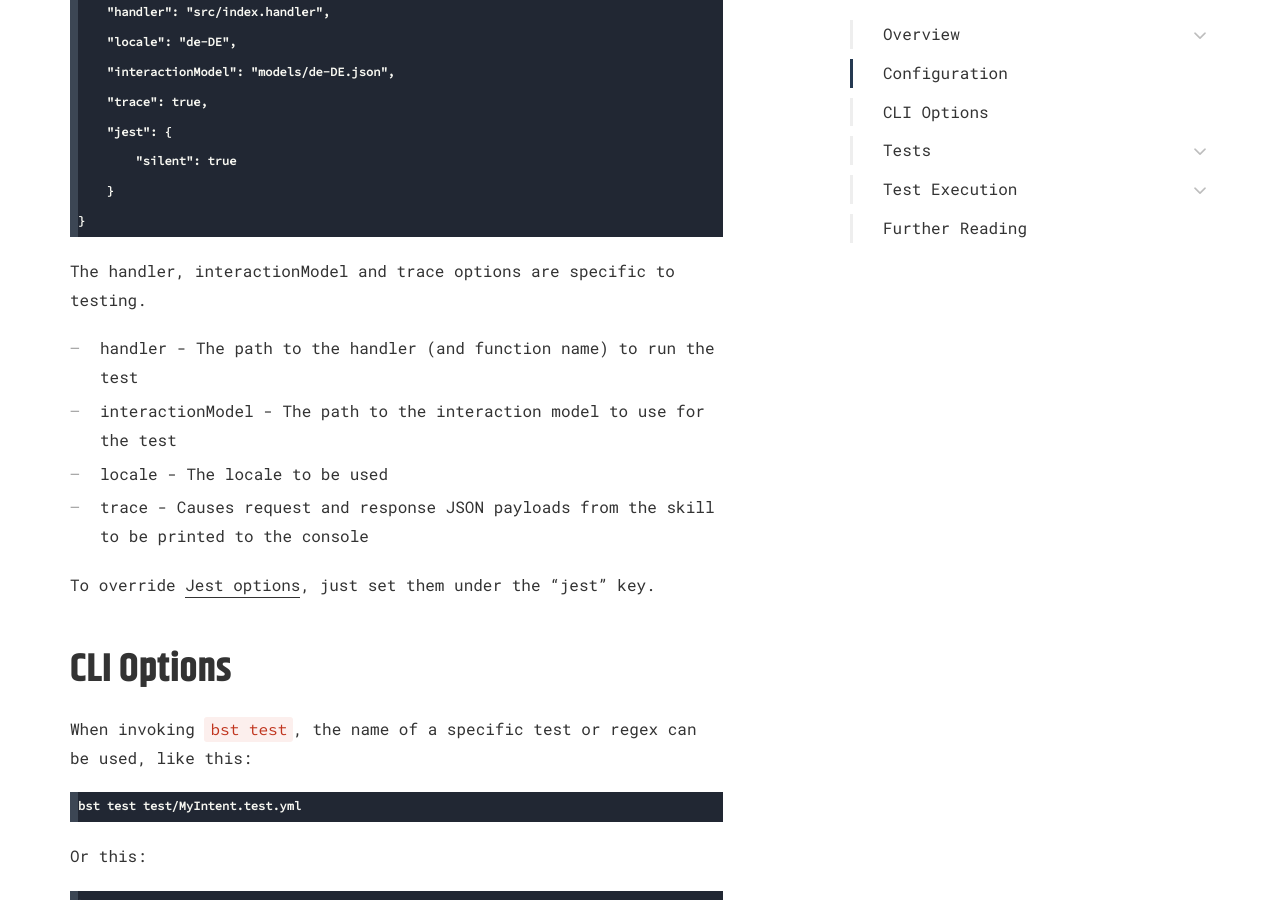
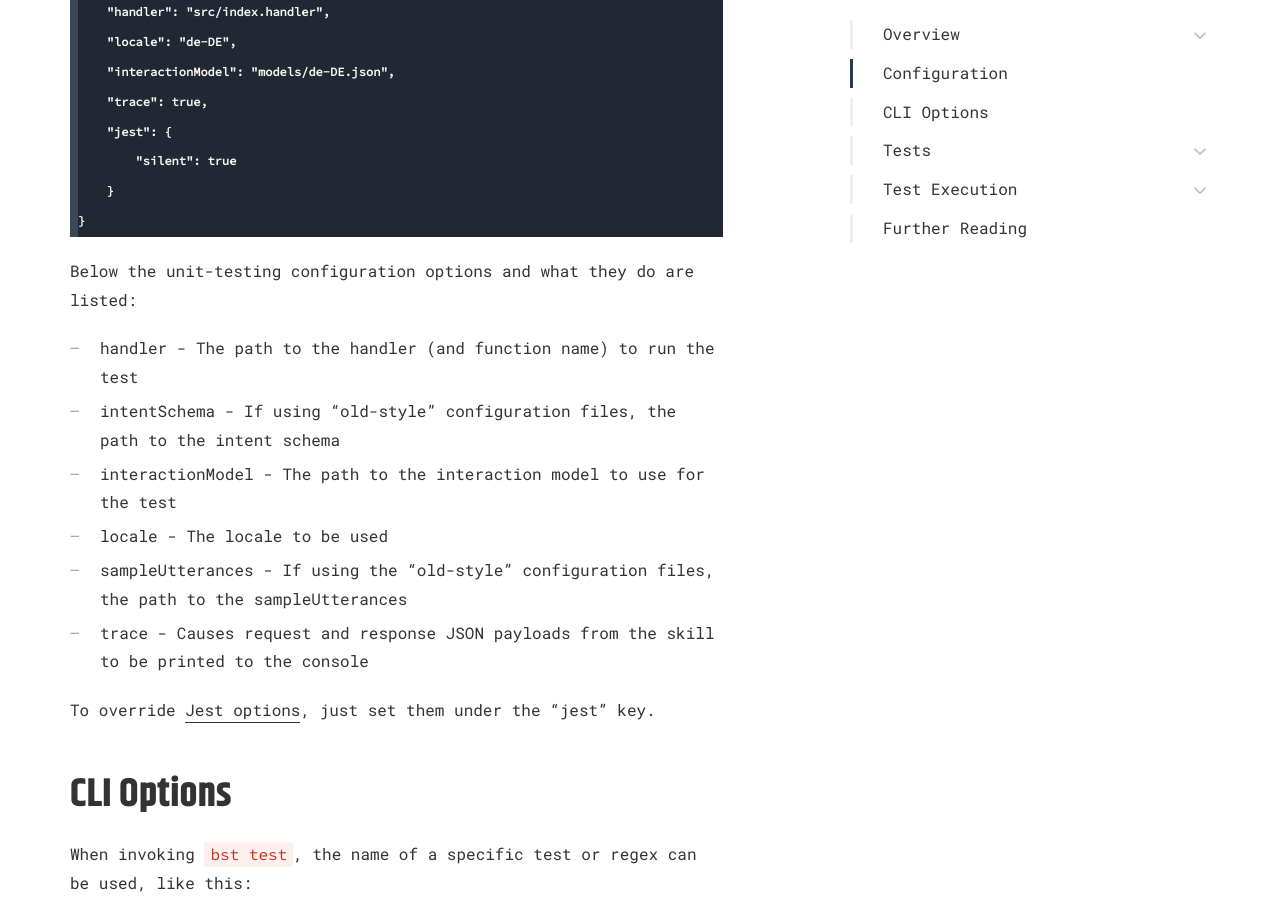
Before and after one commit to bespoken/bespoken-docs, a Jekyll site: the page built from unit-testing/guide.md, in a window 1280 px wide and 900 px high, scrolled down 2522 px. Built offline with Jekyll 4.4.1, drawn with Linux system fonts in a browser that asks for light colours; some web fonts are replaced.

Commit message:
Documented intentSchema and sampleUtterances
Also reduced size of image

````diff
--- a/doks-theme/_layouts/homepage.html
+++ b/doks-theme/_layouts/homepage.html
@@ -5,7 +5,7 @@
 	</head>
 	<body class="{{ site.doks.color_theme }}">
 		<div style="position: absolute; top: 0px;left: 0px;">
-			<img src="/assets/images/BespokenAtlas.jpg" width="100%" style="opacity: 0.6" />
+			<img src="/assets/images/BespokenAtlas-Reduced.jpg" width="100%" style="opacity: 0.6" />
 			{% include site-footer.html %}
 		</div>
 		<div class="hero-subheader{% if page.grid_navigation %} hero-subheader--before-out{% endif %}">
--- a/unit-testing/guide.md
+++ b/unit-testing/guide.md
@@ -83,11 +83,13 @@ An example `skill-testing.json` file:
 }
 ```
 
-The handler, interactionModel and trace options are specific to testing.
+Below the unit-testing configuration options and what they do are listed:
 
 * handler - The path to the handler (and function name) to run the test
+* intentSchema - If using "old-style" configuration files, the path to the intent schema
 * interactionModel - The path to the interaction model to use for the test
 * locale - The locale to be used
+* sampleUtterances - If using the "old-style" configuration files, the path to the sampleUtterances
 * trace - Causes request and response JSON payloads from the skill to be printed to the console
 
 To override [Jest options](https://facebook.github.io/jest/docs/en/configuration.html), just set them under the "jest" key.
````
Also changed, not shown: assets/images/BespokenAtlas-Reduced.jpg (added), assets/images/BespokenAtlas.jpg (deleted).
